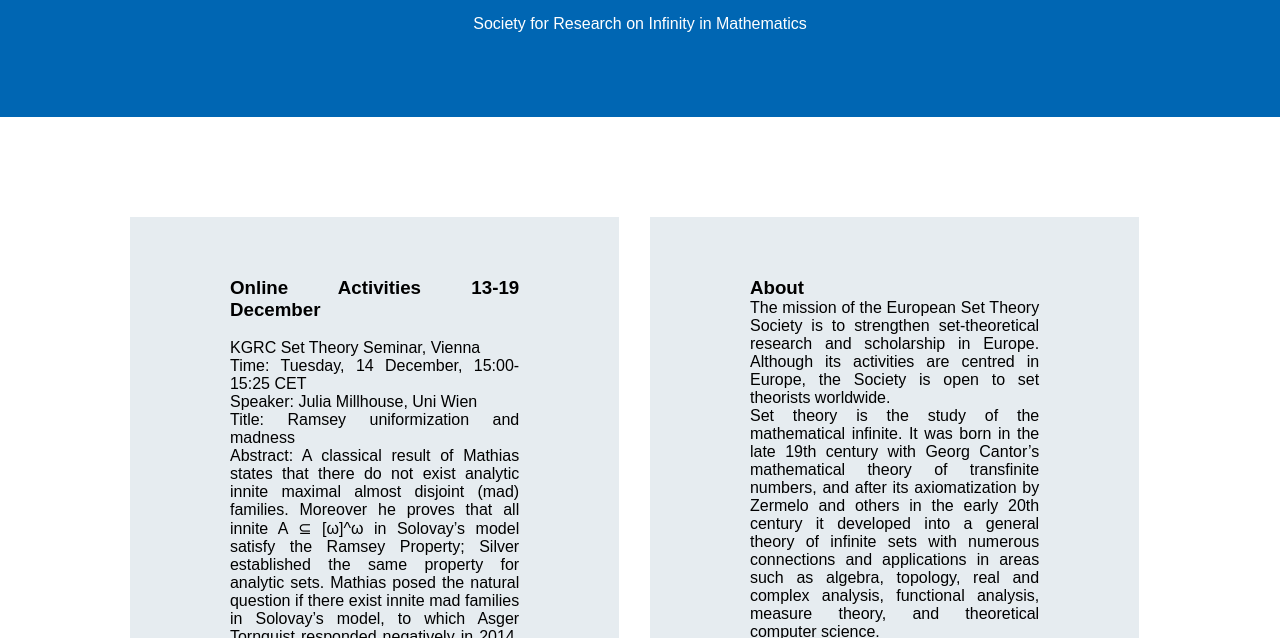
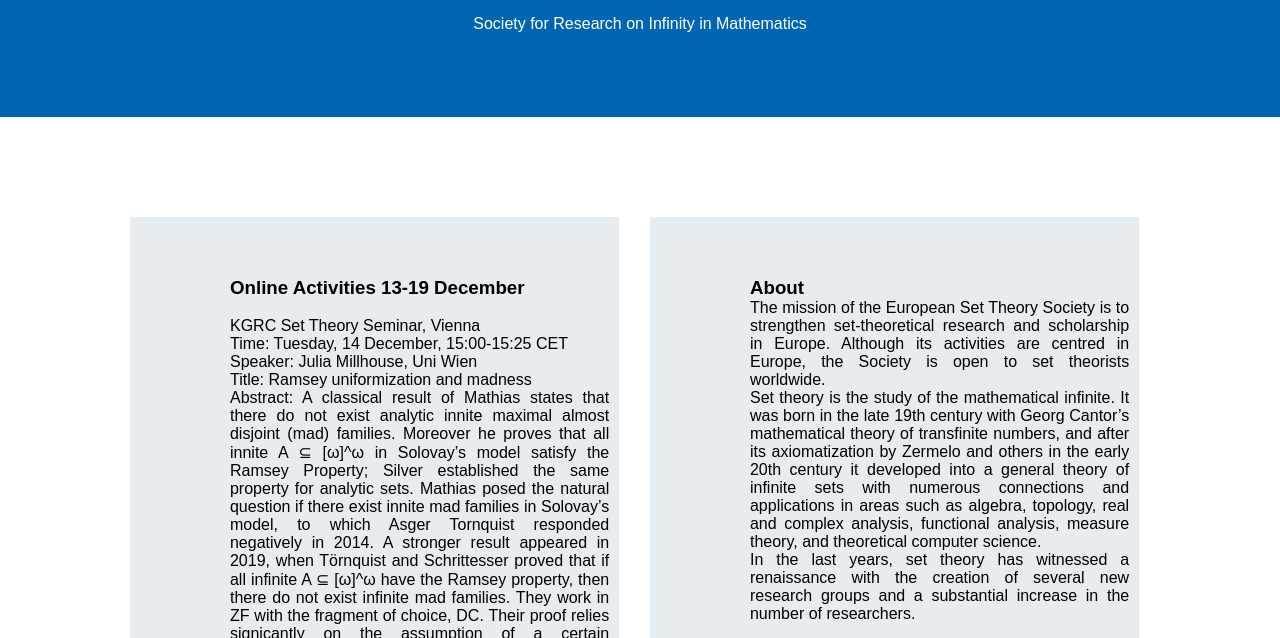
Before and after one commit to europeansettheory/europeansettheory.github.io, a plain HTML site: page index.html in a window 1280 px wide. Shown: the part 160-798 px from the top of the page. Drawn offline with Linux system fonts and the light colour scheme.

Commit message:
Update desktop.css

```diff
--- a/CSS/desktop.css
+++ b/CSS/desktop.css
@@ -35,7 +35,7 @@
     padding-top: 6rem;
     padding-bottom: 6rem;
     padding-left: 10rem;
-    padding-right: 10rem;
+    padding-right: 1rem;
     flex-direction: row;
     flex-wrap: wrap;
 }
```
